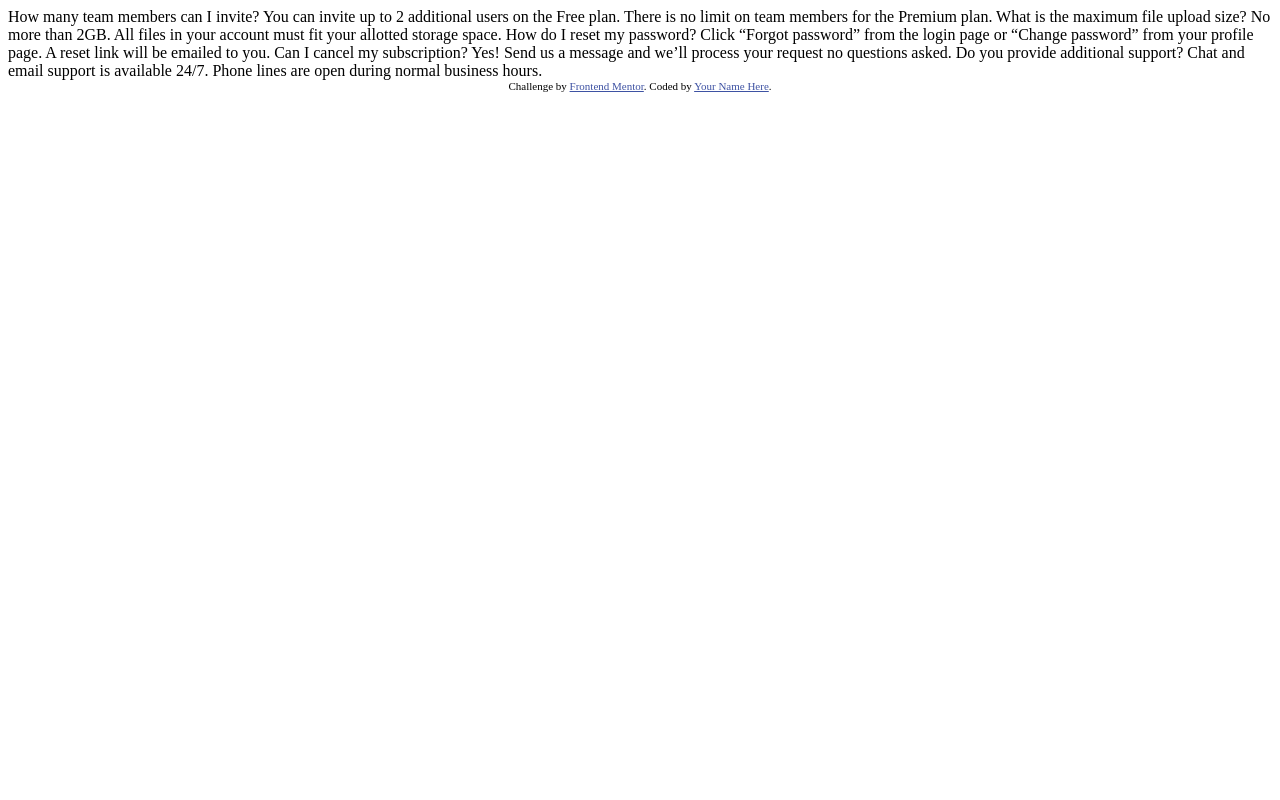
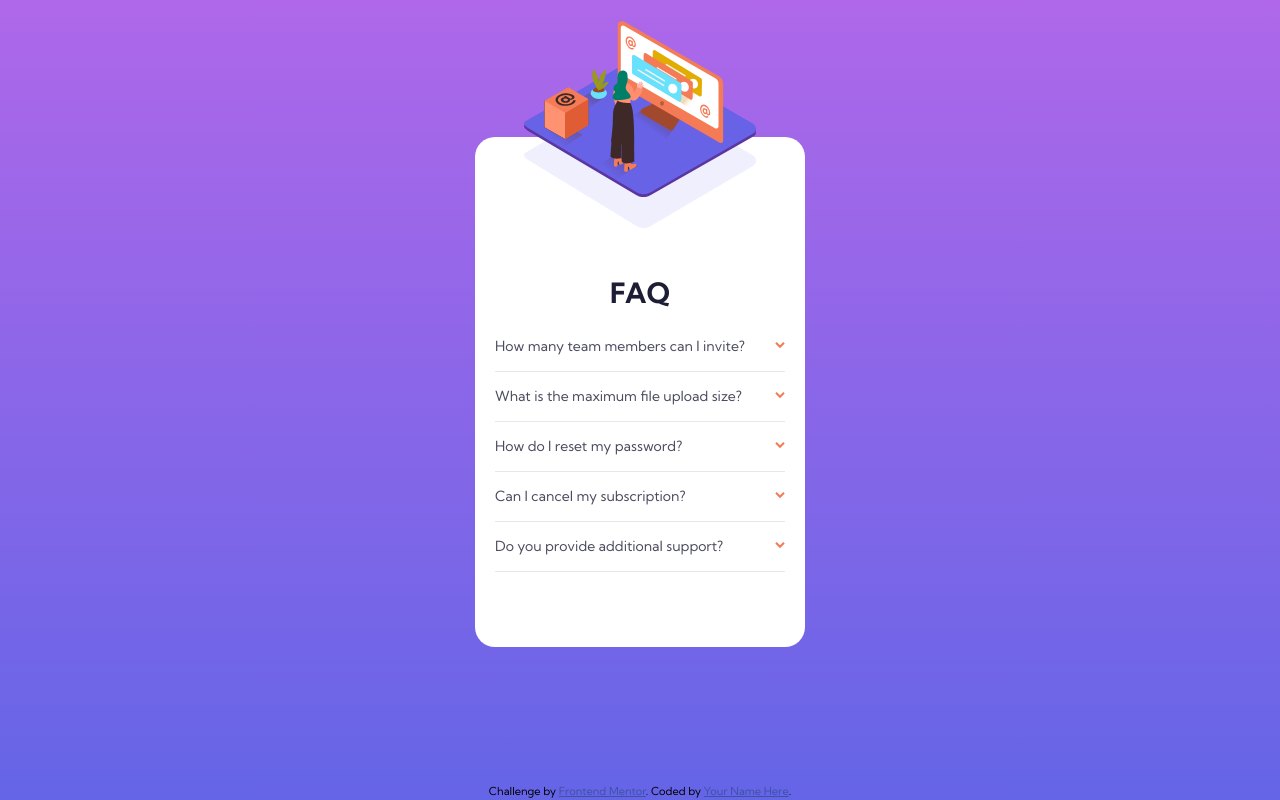
Before and after one commit to J-HernandezM/faq-accordion-card, a plain HTML site: page index.html in a window 1280 px wide. Drawn offline with Linux system fonts and the light colour scheme.

Commit message:
avances en html y css de la version sin interaccion

```diff
--- a/index.html
+++ b/index.html
@@ -3,7 +3,7 @@
 <head>
   <meta charset="UTF-8">
   <meta name="viewport" content="width=device-width, initial-scale=1.0"> <!-- displays site properly based on user's device -->
-
+  <link rel="stylesheet" href="./styles.css">
   <link rel="icon" type="image/png" sizes="32x32" href="./images/favicon-32x32.png">
 
   <title>Frontend Mentor | FAQ Accordion Card</title>
@@ -15,26 +15,31 @@
   </style>
 </head>
 <body>
-  How many team members can I invite?
-  You can invite up to 2 additional users on the Free plan. There is no limit on
-  team members for the Premium plan.
+  <main class="mainContainer">
+    <div class="card">
+      <figure class="card__mobileImages">
+        <img src="./images/bg-pattern-mobile.svg" alt="" class="mobileShadow mobileImgs">
+        <img src="./images/illustration-woman-online-mobile.svg" alt="mobile woman online illustration" class="womanImageMobile mobileImgs">
+      </figure>
+      <figure class="card__desktopImages inactive">
+        <img src="./images/illustration-woman-online-desktop.svg" alt="desktop woman online illustration" class="womanImageDesktop">
+        <img src="./images/bg-pattern-desktop.svg" alt="shadow desktop" class="desktopShadow">
+        <img src="./images/illustration-box-desktop.svg" alt="box illustriation" class="boxImage">
+      </figure>
+      <div class="card__title">
+        FAQ
+      </div>
+      <div class="card__questions">
 
-  What is the maximum file upload size?
-  No more than 2GB. All files in your account must fit your allotted storage space.
-
-  How do I reset my password?
-  Click “Forgot password” from the login page or “Change password” from your profile page.
-  A reset link will be emailed to you.
-
-  Can I cancel my subscription?
-  Yes! Send us a message and we’ll process your request no questions asked.
-
-  Do you provide additional support?
-  Chat and email support is available 24/7. Phone lines are open during normal business hours.
-
-  <div class="attribution">
-    Challenge by <a href="https://www.frontendmentor.io?ref=challenge" target="_blank">Frontend Mentor</a>.
-    Coded by <a href="#">Your Name Here</a>.
-  </div>
+      </div>
+    </div>
+  </main>
+  <footer class="footer">
+    <div class="attribution">
+      Challenge by <a href="https://www.frontendmentor.io?ref=challenge" target="_blank">Frontend Mentor</a>.
+      Coded by <a href="#">Your Name Here</a>.
+    </div>
+  </footer>
+  <script src="./index.js"></script>
 </body>
 </html>
--- /dev/null
+++ b/index.js
@@ -0,0 +1,33 @@
+const cardQ=document.querySelector('.card__questions')
+let qArray=[]
+class Questions{
+    constructor(questionAt, answerAt, numberAt){
+        this.question=questionAt
+        this.answer=answerAt
+        this.number=numberAt
+    }
+}
+let q1= new Questions("How many team members can I invite?", "You can invite up to 2 additional users on the Free plan. There is no limit on team members for the Premium plan.", 1)
+let q2= new Questions("What is the maximum file upload size?","No more than 2GB. All files in your account must fit your allotted storage space.", 2)
+let q3= new Questions("How do I reset my password?","Click \“Forgot password\” from the login page or \“Change password\” from your profile page. A reset link will be emailed to you.", 3)
+let q4= new Questions("Can I cancel my subscription?","Yes! Send us a message and we’ll process your request no questions asked.", 4)
+let q5= new Questions("Do you provide additional support?","Chat and email support is available 24/7. Phone lines are open during normal business hours.", 5)
+
+qArray.push(q1, q2, q3, q4, q5)
+
+function createQuestions(){
+    qArray.forEach((q)=>{
+        let structure=`<div class="questionWrap" id="q${q.number}">
+        <div class="titleContainer">
+          <p class="questionTitle">${q.question}</p>
+          <img src="./images/icon-arrow-down.svg" alt="arrow down" class="arrowDown">
+          <div class="question inactive q${q.number}">
+            ${q.answer}
+          </div>
+        </div>`
+        cardQ.innerHTML+=structure
+    })
+    wraps=document.querySelectorAll('.questionWrap')
+    console.log(wraps)
+}
+createQuestions()
--- /dev/null
+++ b/styles.css
@@ -0,0 +1,94 @@
+@import url('https://fonts.googleapis.com/css2?family=Kumbh+Sans:wght@400;700&display=swap');
+
+:root{
+    --very-dark-blue:hsl(238, 29%, 16%);
+    --soft-red:hsl(14, 88%, 65%);
+
+    --soft-violet:hsl(273, 75%, 66%);
+    --soft-blue:hsl(240, 73%, 65%);
+
+    --very-dark-grayish-blue:hsl(237, 12%, 33%);
+    --dark-grayish-blue:hsl(240, 6%, 50%);
+
+    --light-grayish0blue:hsl(240, 5%, 91%);
+
+    font-size: 6.25%;
+    --lg:28rem;
+    --md:14rem;
+    --sm:12rem;
+}
+*{
+    box-sizing: border-box;
+    margin: 0;
+    padding: 0;
+}
+body{
+    background-image: linear-gradient(var(--soft-violet), var(--soft-blue));
+    font-family: 'Kumbh Sans', sans-serif;
+    width: 100vw;
+    height: 100vh;
+}
+.mainContainer{
+    display: grid;
+    place-items: center;
+
+    width: 100vw;
+    height: 98vh;
+}
+.card{
+    display: grid;
+    place-items: start center;
+    grid-template-rows: 25% 10% 60%;
+
+    width: 330rem;
+    height: 65%;
+    padding: 20rem;
+
+    background-color: white;
+    border-radius: 20rem;
+}
+.card__mobileImages{
+    position:relative;
+    height: 100%;
+    width: 100%;
+}
+.mobileImgs{
+    width: 80%;
+    position: absolute;
+    left: 10%;
+}
+.mobileShadow{
+    top: -30rem
+}
+.womanImageMobile{
+    top:-136rem
+}
+.card__title{
+    font-size: var(--lg);
+    font-weight: bold;
+    color: var(--very-dark-blue);
+}
+.question{
+    font-size: var(--sm);
+    color: var(--dark-grayish-blue);
+}
+.questionTitle{
+    font-size: var(--md);
+    color: var(--very-dark-grayish-blue);
+}
+.titleContainer{
+    display:flex;
+    justify-content: space-between;
+    align-items: center;
+}
+.card__questions{
+    width: 100%;
+}
+.questionWrap{
+    height: 50rem;
+    border-bottom: 1px var(--light-grayish0blue) solid;
+    padding-top: 15rem;
+}
+.inactive{
+    display: none;
+}
```
